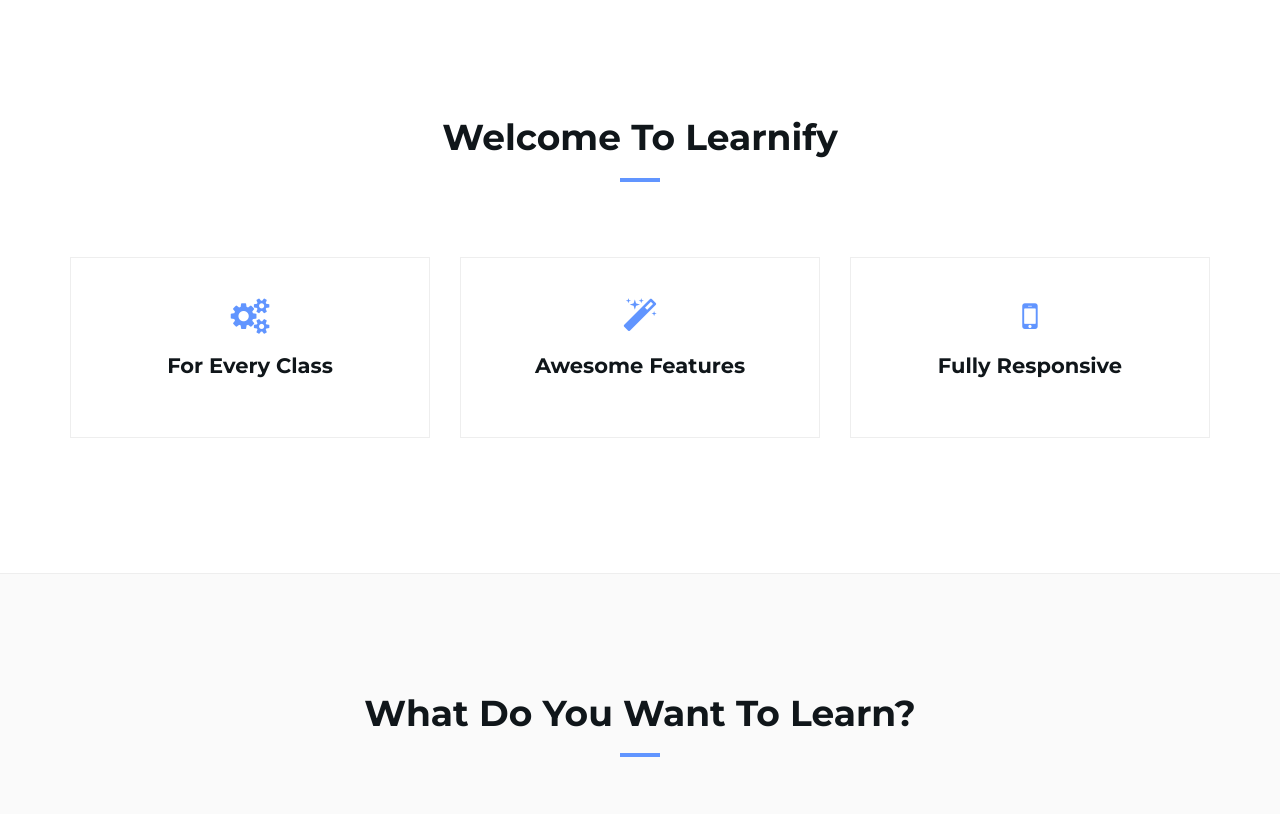
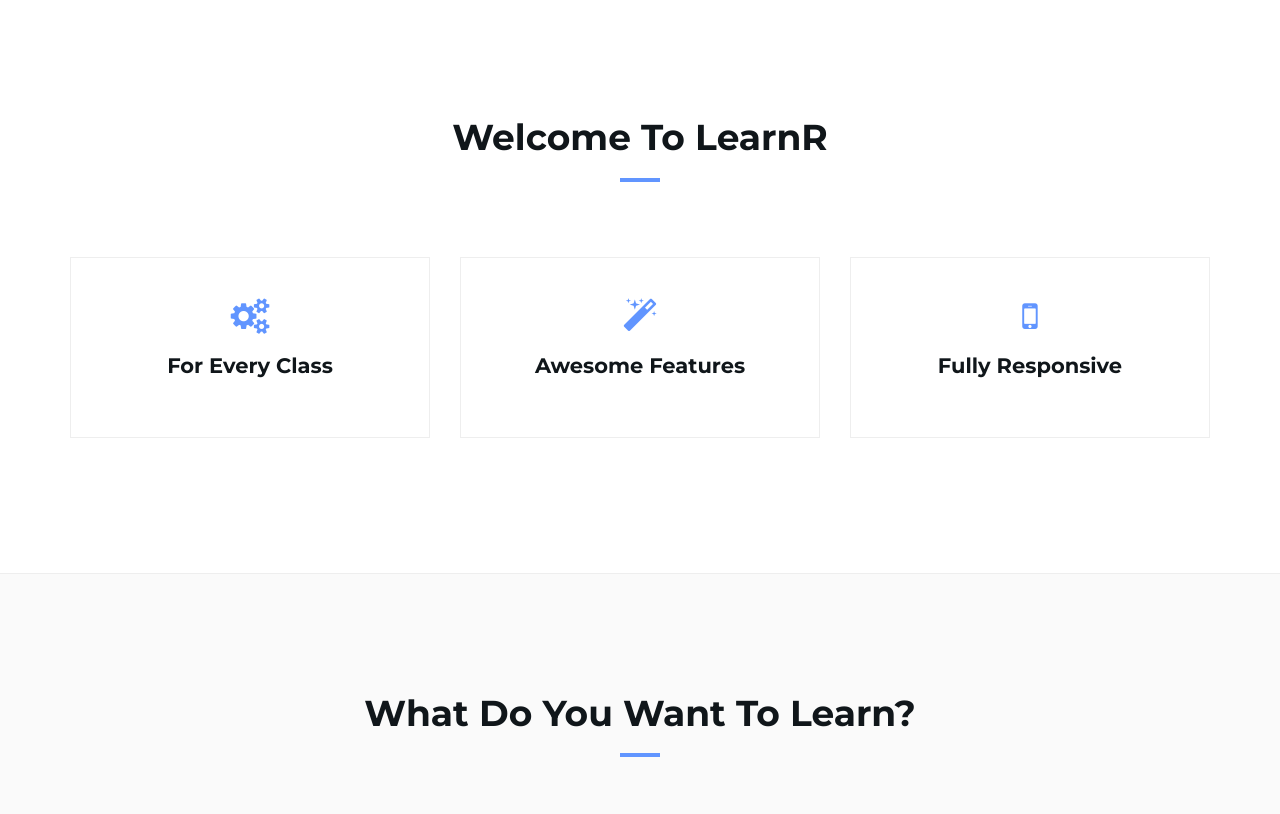
Before and after one commit to spyder7370/learnr, a plain HTML site: page index.html in a window 1280 px wide. Shown: the part 802-1616 px from the top of the page. Drawn offline with Linux system fonts and the light colour scheme.

Commit message:
Update index.html

```diff
--- a/index.html
+++ b/index.html
@@ -114,7 +114,7 @@
 
 				<!-- Section header -->
 				<div class="section-header text-center">
-					<h2 class="title">Welcome to Learnify</h2>
+					<h2 class="title">Welcome to LearnR</h2>
 				</div>
 				<!-- /Section header -->
 
```
